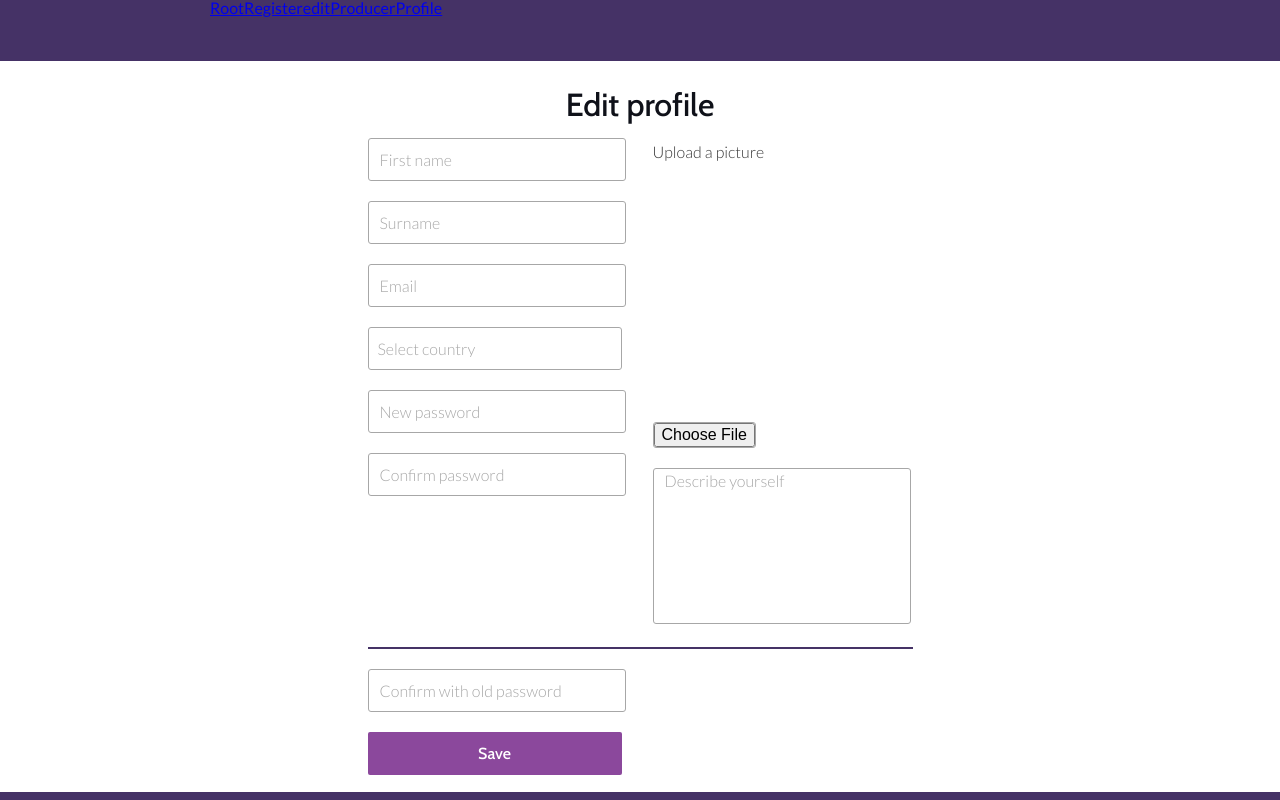
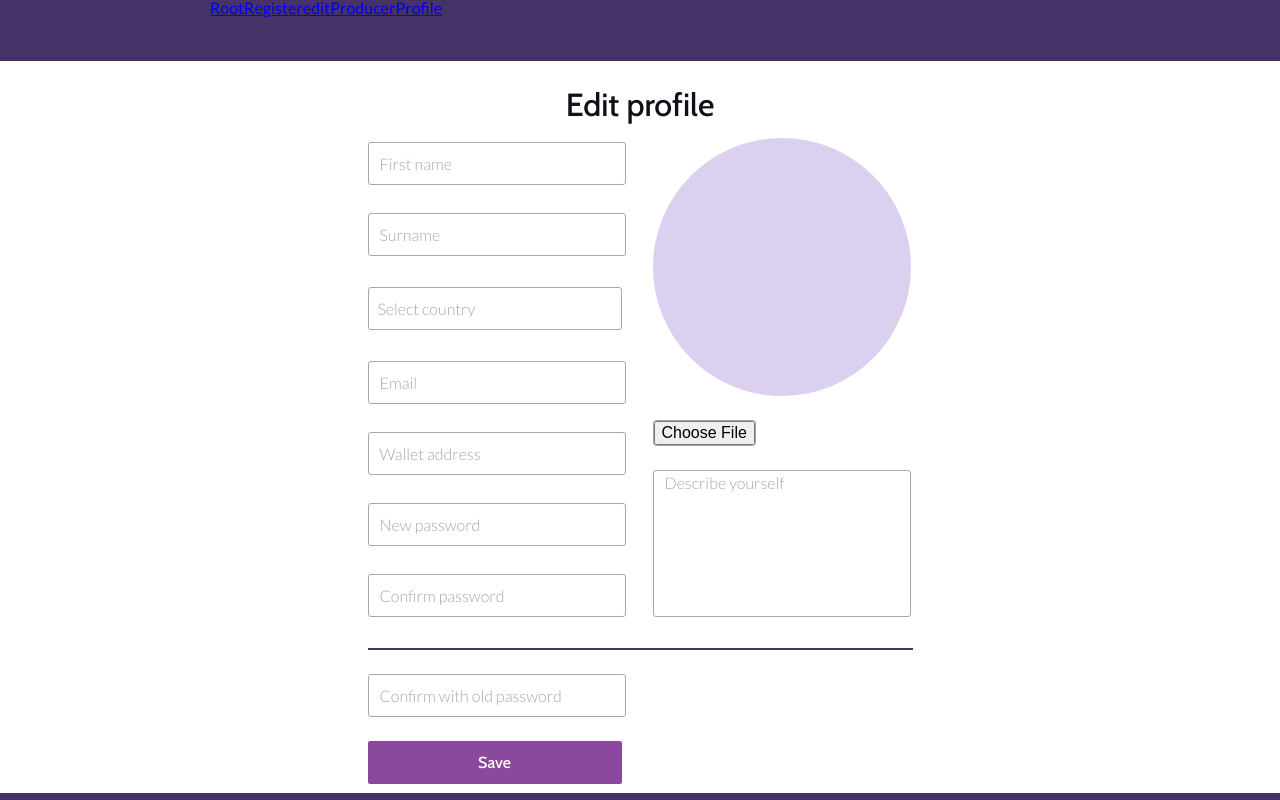
Before and after one commit to pollopollo-org/front-end, a React app: page /editProducerProfile.html in a window 1280 px wide. Built offline with nearby package versions, Linux system fonts and the light colour scheme.

Commit message:
CSS responsified

```diff
--- a/src/assets/data/editProducerProfile.json
+++ b/src/assets/data/editProfile.json
@@ -8,5 +8,6 @@
     "uploadPicture": "Upload a picture",
     "decription": "Describe yourself",
     "oldPassword": "Confirm with old password",
-    "saveButton": "Save"
+    "saveButton": "Save",
+    "wallet":"Wallet address"
 }
--- a/src/ts/components/pages/EditProducerProfile/EditProducerProfile.tsx
+++ b/src/ts/components/pages/EditProducerProfile/EditProducerProfile.tsx
@@ -1,5 +1,5 @@
 import React from "react";
-import EditProducerProfileLabels from "src/assets/data/editProducerProfile.json";
+import EditProfileLabels from "src/assets/data/editProfile.json";
 import { colors, fonts } from "src/ts/config";
 import { isNullOrUndefined } from "util";
 import { SelectCountry } from "../../utils/SelectCountry";
@@ -45,6 +45,10 @@ type EditProducerProfileState = {
      * profile image
      */
     profilePicture?:File;
+    /**
+     * wallet address
+     */
+    wallet:string;
 }
 
 /**
@@ -65,6 +69,7 @@ export class EditProducerProfile extends React.PureComponent<{},EditProducerProf
             oldPassword: "",
             description: "",
             profilePicture: undefined,
+            wallet: "",
         };
     }
 
@@ -74,47 +79,55 @@ export class EditProducerProfile extends React.PureComponent<{},EditProducerProf
     public render(): JSX.Element{
         return(
             <div className="allSection">
-            <h1>{ EditProducerProfileLabels.title }</h1>
+            <h1>{ EditProfileLabels.title }</h1>
             <form>
                 <div className="inputPicDescSection">
                     <div className="inputFieldsSection">
                         <input
                             className="input name first"
                             required
-                            placeholder={ false || EditProducerProfileLabels.firstName }
-                            onChange={event => this.setState({firstName: event.target.value })}/>
+                            placeholder={ false || EditProfileLabels.firstName }
+                            onChange={event => this.setState({firstName: event.target.value })}
+                        />
                         <input
                             className="input name last"
                             required
-                            placeholder={false || EditProducerProfileLabels.lastName }
-                            onChange={event => this.setState({lastName: event.target.value })}/>
+                            placeholder={false || EditProfileLabels.lastName }
+                            onChange={event => this.setState({lastName: event.target.value })}
+                        />
+                        <div className="SelectCountryDiv">
+                            <SelectCountry onChange={this.newCountrySelected}/>
+                        </div>
                         <input
                             type="email"
                             className="input email"
                             required
-                            placeholder={ false || EditProducerProfileLabels.email }
-                            onChange={event => this.setState({email: event.target.value })}/>
-
-                        <div className="SelectCountryDiv">
-                            <SelectCountry onChange={this.newCountrySelected}/>
-                        </div>
-
+                            placeholder={ false || EditProfileLabels.email }
+                            onChange={event => this.setState({email: event.target.value })}
+                        />
+                        {this.state.userType === "producer" &&
+                            <input
+                            className="input wallet"
+                            placeholder={false || EditProfileLabels.wallet}
+                            onChange={event => this.setState({wallet: event.target.value})}
+                            />
+                        }
                         <input
                             type="password"
                             className="input password first"
                             required
-                            placeholder={ false || EditProducerProfileLabels.password }
+                            placeholder={ false || EditProfileLabels.password }
                             onChange={event => this.setState({password: event.target.value })}/>
                         <input
                             type="password"
                             className="input password second"
                             required
-                            placeholder={ false || EditProducerProfileLabels.confirmPassword }
+                            placeholder={ false || EditProfileLabels.confirmPassword }
                             onChange={event => this.setState({repeatedPassword: event.target.value })}/>
                     </div>
                     <div className="pictureDescSection">
                         <div className="currentPictureDiv">
-                            { (isNullOrUndefined(this.state.profilePicture) && <p>{EditProducerProfileLabels.uploadPicture}</p> ) || <img className="currentPicture" src={ this.getProfilePictureURL() }/>}
+                            { isNullOrUndefined(this.state.profilePicture) || <img className="currentPicture" src={ this.getProfilePictureURL() }/>}
                         </div>
                         <input
                             type="file"
@@ -123,7 +136,7 @@ export class EditProducerProfile extends React.PureComponent<{},EditProducerProf
                             onChange={event => this.chooseImage(event)}/>
                         <textarea
                             className="description"
-                            placeholder={ false || EditProducerProfileLabels.decription }
+                            placeholder={ false || EditProfileLabels.decription }
                             onChange={event => this.setState({description: event.target.value })}/>
                     </div>
                 </div>
@@ -135,11 +148,11 @@ export class EditProducerProfile extends React.PureComponent<{},EditProducerProf
                             type="password"
                             className="input password old"
                             required
-                            placeholder={ false || EditProducerProfileLabels.oldPassword }
+                            placeholder={ false || EditProfileLabels.oldPassword }
                             onChange={event => this.setState({oldPassword: event.target.value })}/>
                     </div>
                     <div className="submitDiv">
-                        <button type="submit">{ EditProducerProfileLabels.saveButton }</button>
+                        <button type="submit" onClick={this.sendToBackEnd}>{ EditProfileLabels.saveButton }</button>
                     </div>
                 </div>
             </form>
@@ -166,7 +179,9 @@ export class EditProducerProfile extends React.PureComponent<{},EditProducerProf
                     font-family: ${ fonts.text };
                     font-size: 16px;
                     font-weight: 300;
-                    margin: 10px 0px;
+
+                    /**Note that this is overwritten later for wallet and email */
+                    margin: 14px auto;
 
                     /** Remove box-shadow on iOS */
                     background-clip: padding-box;
@@ -205,6 +220,7 @@ export class EditProducerProfile extends React.PureComponent<{},EditProducerProf
                     background-color: ${ colors.primary };
                 }
 
+
                 .allSection{
                     width: 545px;
                     height: calc(100% - 60px);
@@ -220,11 +236,13 @@ export class EditProducerProfile extends React.PureComponent<{},EditProducerProf
 
                 .inputFieldsSection{
                     max-width: 255px;
+                    height: calc(100% - 115px);
                     float: left;
                 }
 
                 .pictureDescSection{
                     max-width: 255px;
+                    height: calc(100% - 115px);
                     float: left;
                     margin-left: 30px;
                 }
@@ -235,7 +253,7 @@ export class EditProducerProfile extends React.PureComponent<{},EditProducerProf
 
                 .SelectCountryDiv{
                     max-width: 255px;
-                    margin: 10px 0;
+                    margin: 0;
                 }
 
                 .upload{
@@ -247,8 +265,9 @@ export class EditProducerProfile extends React.PureComponent<{},EditProducerProf
                 .currentPictureDiv{
                     height: 258px;
                     width: 258px;
-                    border-radius: 3px;
+                    border-radius: 50%;
                     margin: 10px 0;
+                    background-color: ${colors.pale};
                 }
 
                 .description{
@@ -280,6 +299,16 @@ export class EditProducerProfile extends React.PureComponent<{},EditProducerProf
                     width: 545px;
                     background-color: ${colors.primary};
                     margin-bottom: 10px;
+                }
+
+                @media only screen and (min-width: 960px) {
+                    .SelectCountryDiv{
+                        margin: 17px 0;
+                    }
+
+                    .description{
+                        height: 141px;
+                    }
                 }
 
             `}</style>
@@ -325,4 +354,11 @@ export class EditProducerProfile extends React.PureComponent<{},EditProducerProf
             return window.URL.createObjectURL(this.state.profilePicture);
         }
     }
+
+    /**
+     * Send the information to the backend
+     */
+    private sendToBackEnd = () => {
+        return;
+    }
 }
--- a/src/ts/components/utils/SelectCountry.tsx
+++ b/src/ts/components/utils/SelectCountry.tsx
@@ -87,10 +87,10 @@ export class SelectCountry extends React.PureComponent<SelectCountryProps, Selec
 
                     @media only screen and (max-width: 768px) {
                         select {
-                            margin: 15px 0;
                             width: 100%;
                             box-sizing: border-box;
                             max-width: 400px;
+                            margin: 15px 0;
                         }
                     }
                 `}</style>
```
